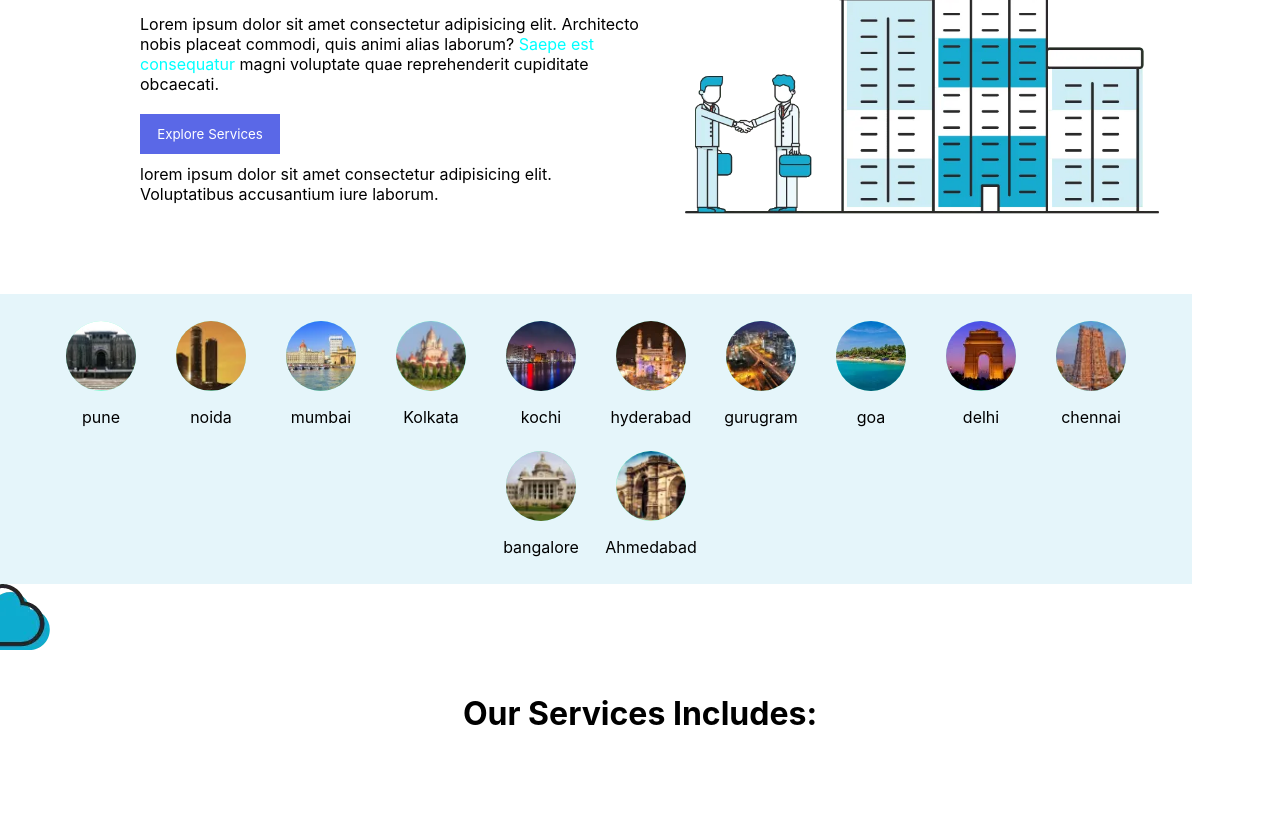
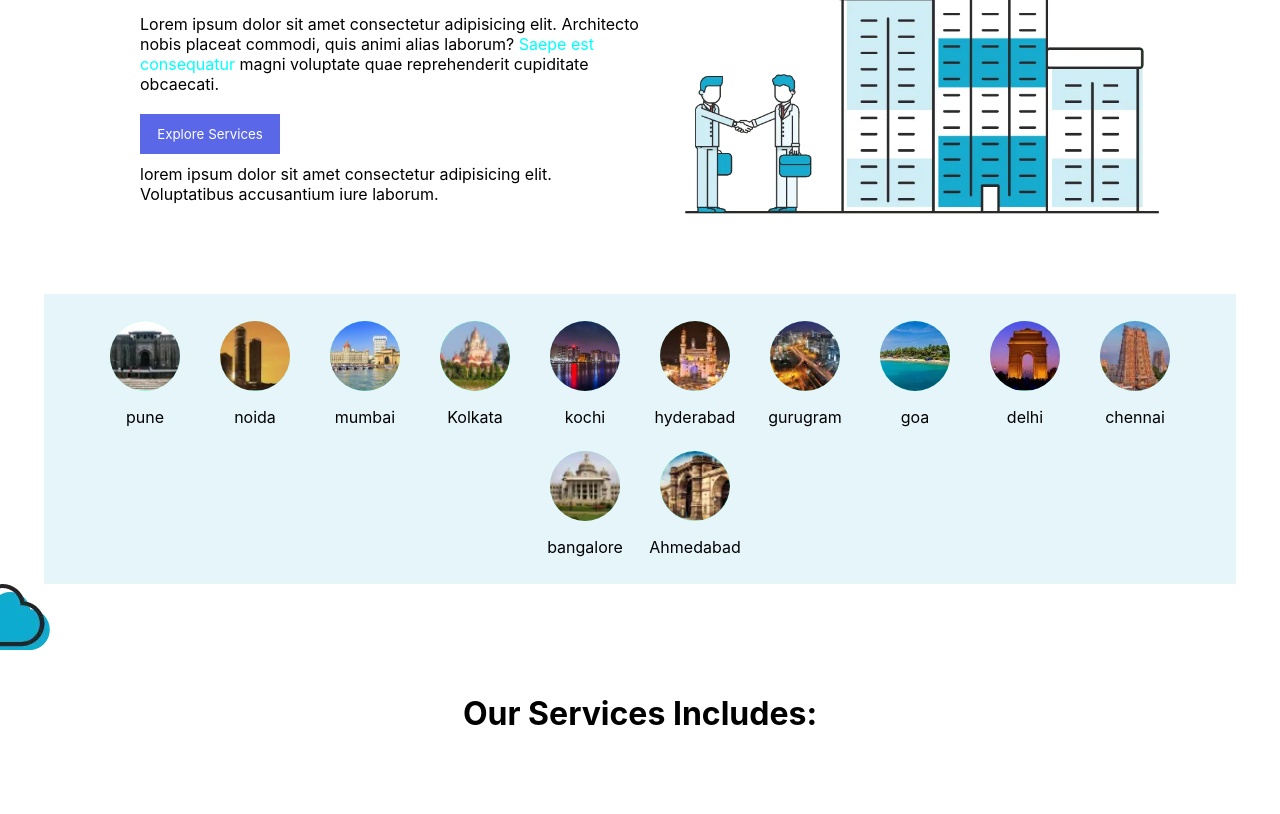
Before and after one commit to lokeshbisht915/housewise-website, a website: page index.html in a window 1280 px wide. Shown: the part 256-1070 px from the top of the page. Drawn offline with Linux system fonts and the light colour scheme; files whose address does not match are found by name.

Commit message:
container class added

```diff
--- a/index.html
+++ b/index.html
@@ -92,7 +92,7 @@
 
 
 
-        <div class="main2">
+        <div class="main2 container">
             <div class="main20"><div class="city"><img src = "Assets/pune1.webp"></div><p>pune</p></div>
             <div class="main20"><div class="city"><img src = "Assets/noida.webp"></div><p>noida</p></div>
             <div class="main20"><div class="city"><img src = "Assets/mumbai.webp"></div><p>mumbai</p></div>
--- a/main.css
+++ b/main.css
@@ -114,9 +114,14 @@ main{
     object-position: center center;
 }
 
+.container{
+    max-width: 90vw;
+    margin-inline: auto;
+}
+
 
 .main2{
-    width:90vw;
+    width:100%;
     height:auto;
     display:flex;
     flex-direction: row;
```
